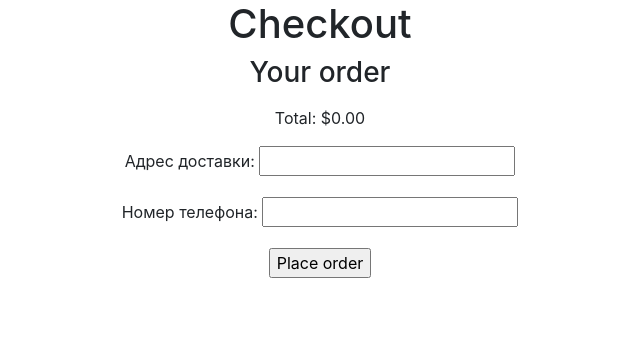
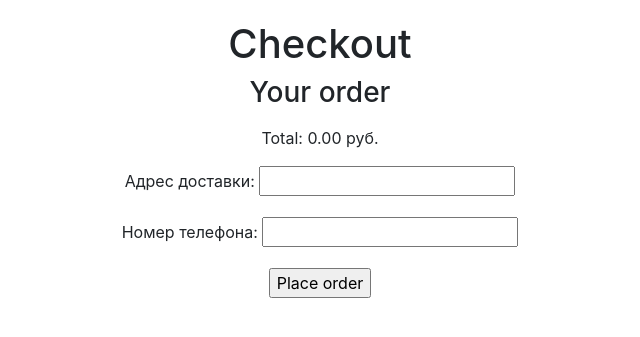
Before and after one commit to GuerillaMane/online_store, a Django app: page /order/create/ in a window 1280 px wide. Shown: the part 56-393 px from the top of the page, without its empty margins (320-960 px from the left). Run offline with Django 3.2, Linux system fonts and the light colour scheme; some libraries are stand-ins or nearby versions.

Commit message:
sm fnl corrs

```diff
--- a/order_app/templates/order_app/order_create.html
+++ b/order_app/templates/order_app/order_create.html
@@ -6,7 +6,7 @@
 {% endblock %}
 
 {% block body %}
-     <div class="col-lg-6 offset-3" style="text-align: center;">
+     <div class="col-lg-6 offset-3" style="text-align: center; padding-top: 20px">
             <h1>Checkout</h1>
             <div class="content-section">
                 <h3>Your order</h3>
@@ -14,7 +14,7 @@
                     {% for obj in cart %}
                         <li>
                             {{ obj.quantity }}x {{ obj.item.name }}
-                            <span>${{ obj.total_price }}</span>
+                            <span>{{ obj.total_price }} руб.</span>
                         </li>
                     {% endfor %}
                     {% if cart.promocode %}
@@ -24,7 +24,7 @@
                         </li>
                     {% endif %}
                 </ul>
-                <p>Total: ${{ cart.get_discount_total_price|floatformat:"2" }}</p>
+                <p>Total: {{ cart.get_discount_total_price|floatformat:"2" }} руб.</p>
             </div>
         <form action="." method="post" class="order-form">
             {{ form.as_p }}
--- a/order_app/templates/order_app/order_detail.html
+++ b/order_app/templates/order_app/order_detail.html
@@ -6,7 +6,7 @@
 {% endblock %}
 
 {% block body %}
-    <div class="col-lg-6 offset-3" style="text-align: center;">
+    <div class="col-lg-6 offset-3" style="text-align: center; padding-top: 100px">
         <h1>Thank you</h1>
         <div class="content-section">
             <p>Your order has been successfully completed. Your order number is
--- a/promocodes/templates/promocodes/promocode_list.html
+++ b/promocodes/templates/promocodes/promocode_list.html
@@ -6,7 +6,7 @@
 {% endblock %}
 
 {% block body %}
-    <div class="col-lg-6 offset-3" style="padding-top: 20px">
+    <div class="col-lg-6 offset-3" style="padding-top: 20px; padding-bottom: 150px">
         <div class="card" style="width:18rem; margin: auto; text-align: center" >
             <div class="card-header" style="text-align: center">
                 Promocodes List
@@ -28,14 +28,14 @@
     </div>
 
     {% if user.is_superuser %}
-        <div class="col-lg-12 mt-2 text-center" style="padding-top: 150px">
+        <div class="col-lg-12 mt-2 text-center" style="padding-bottom: 40px">
             <a class="btn btn-info form-control" href="{% url 'promocodes:promo_create' %}">
                 Add Promocode
             </a>
         </div>
     {% endif %}
     {% if user.is_authenticated %}
-        <div class="col-lg-12 mt-2 text-center" style="padding-top: 150px">
+        <div class="col-lg-12 mt-2 text-center">
             <a class="btn btn-info form-control" href="{% url 'profile_app:current_profile' %}">
                 Back to Profile
             </a>
--- a/shop/templates/shop/base.html
+++ b/shop/templates/shop/base.html
@@ -73,6 +73,11 @@
                 <div class="col-lg-6 offset-3" style="text-align: center; padding-top: 150px">
                     <img src="{% static 'shop/pictures/bebe.png' %}">
                 </div>
+                <div class="col-lg-12 mt-2 text-center" style="padding-top: 50px">
+                    <a class="btn btn-outline-warning" href="{% url 'shop:item_list' %}">
+                        Start Shopping
+                    </a>
+                </div>
             {% endblock %}
         </div>
     </div>
--- a/shop/templates/shop/shop/shop_list.html
+++ b/shop/templates/shop/shop/shop_list.html
@@ -16,7 +16,8 @@
                 {% for shop in shop_list %}
                     <li class="list-group-item">
                         <a href="{% url 'shop:shop_detail' shop.id %}">
-                            {{ shop }}
+                            {{ shop.name }} </br>
+                            Адрес: {{ shop.address }}
                         </a>
                     </li>
                 {% endfor %}
@@ -25,7 +26,7 @@
     </div>
 
     {% if user.is_superuser %}
-        <div class="col-lg-12 mt-2 text-center" style="padding-top: 120px">
+        <div class="col-lg-12 mt-2 text-center" style="padding-top: 80px">
             <a class="btn btn-info form-control" href="{% url 'shop:shop_create' %}">
                 Add Shop
             </a>
```
Also changed, not shown: db.sqlite3, media/uploads/shop/items/2020/04/19/water.jpg, media/uploads/shop/items/2020/04/19/драникислосос.jpg.
